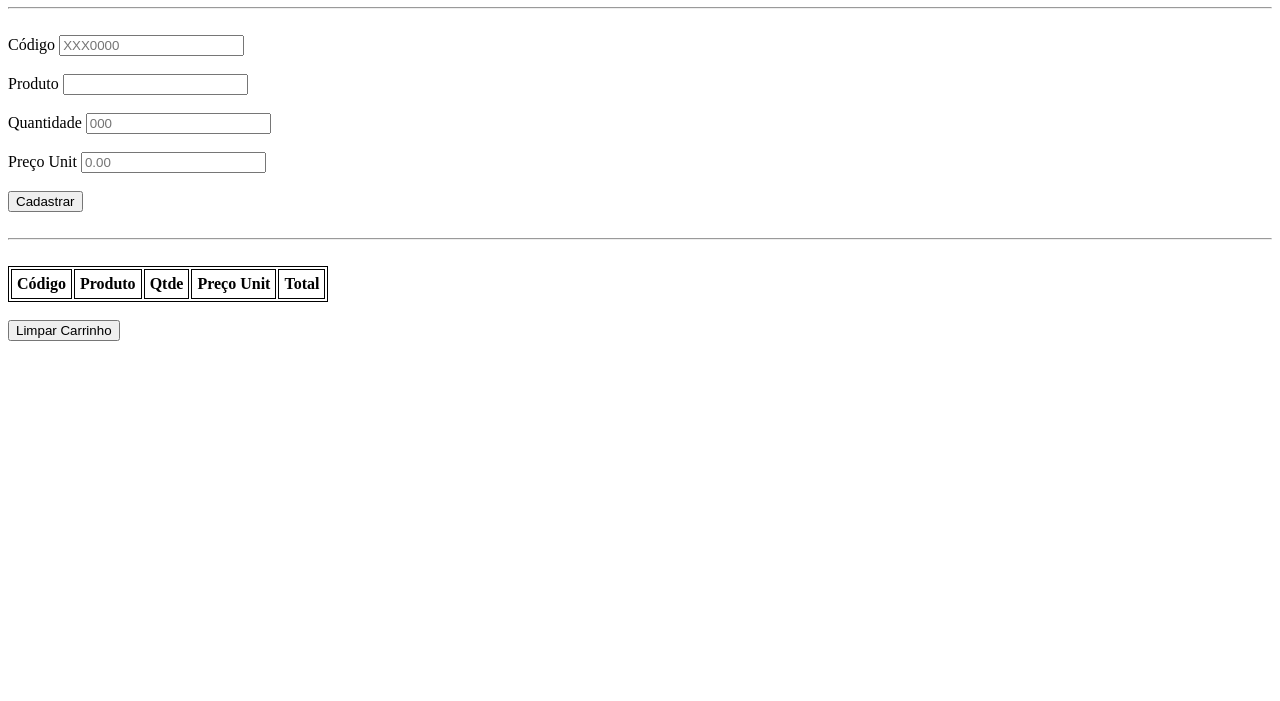
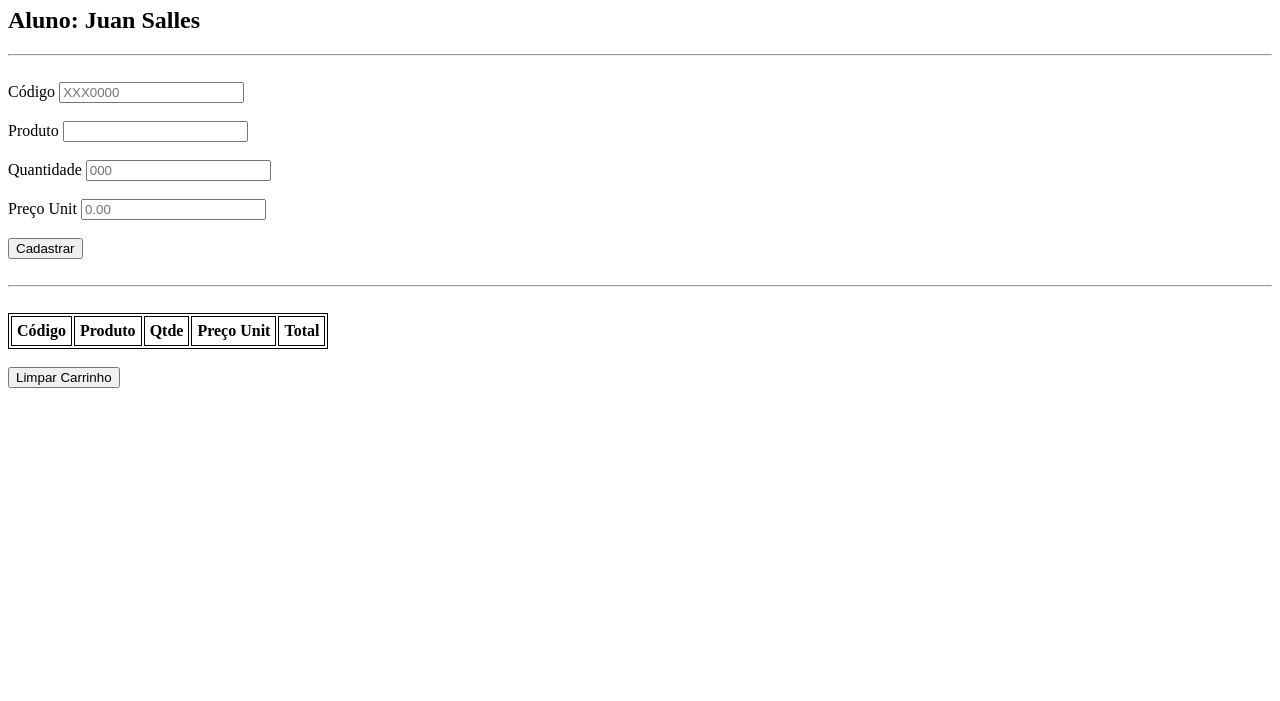
Before and after one commit to JuanSalles/desafio-2-ADA, a plain HTML site: page index.html in a window 1280 px wide. Shown: the part 99-800 px from the top of the page. Drawn offline with Linux system fonts and the light colour scheme.

```diff
--- a/index.html
+++ b/index.html
@@ -9,6 +9,7 @@
 <body>
     <main>
         <br><h1>Cadastro Final</h1>
+        <h2>Aluno: Juan Salles</h2>
         <hr>
         <br>
         <form id="cadastro">
```
